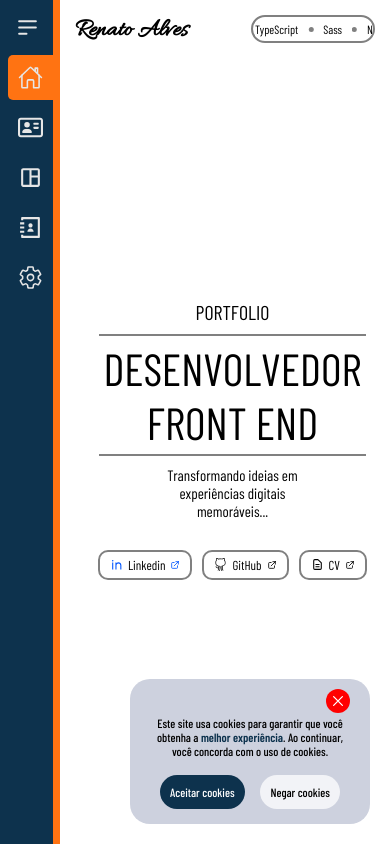
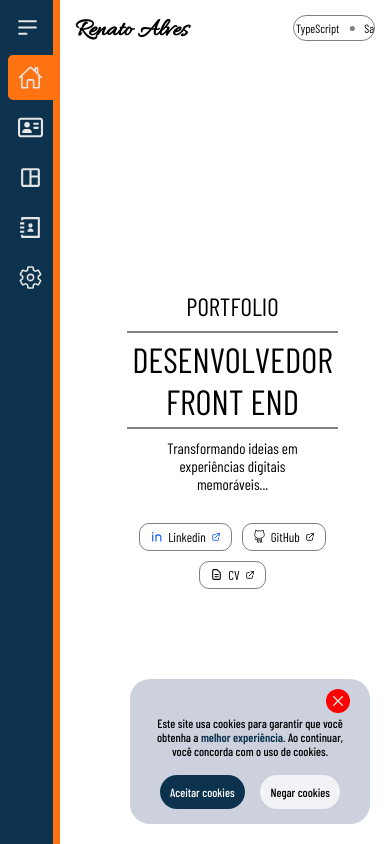
Before and after one commit to rena02to/portfolio, a Next.js app: page / in a window 390 px wide. Shown: the top 844 px of the page. Built offline with nearby package versions, Linux system fonts and the light colour scheme; grey boxes are pictures that could not be loaded; a web font is replaced by a local one.

Commit message:
alterações na responsividade

```diff
--- a/src/styles/start.module.scss
+++ b/src/styles/start.module.scss
@@ -30,7 +30,7 @@
     .textslider{
         width: 150px;
         border-radius: 20px;
-        border: 2px solid gray;
+        border: 1px solid gray;
         padding: 5px 10px;
         display: flex;
         gap: 10px;
@@ -41,6 +41,9 @@
         right: 15px;
         @media (max-width: 500px){
             width: 100px;
+        }
+        @media (max-width: 400px){
+            width: 60px;
         }
         ul{
             @include align-flex(row);
@@ -137,10 +140,10 @@
         }
         @media (max-width: 500px){
             h1{
-                font-size: 45px;
+                font-size: 50px;
             }
             h2{
-                font-size: 20px;
+                font-size: 25px;
             }
             .phrase{
                 font-size: 15px;
@@ -148,10 +151,16 @@
                 flex-wrap: wrap;
             }
         }
+        @media (max-width: 400px){
+            h1{
+                font-size: 35px;
+            }
+        }
     }
     .links{
         @include align-flex(row);
         gap: 25px;
+        flex-wrap: wrap;
         a{
             @include align-flex(row);
             text-decoration: none;
@@ -238,7 +247,7 @@
                 }
             }
         }
-        @media (max-width: 1000px){
+        @media (max-width: 800px){
             gap: 10px;
             a{
                 p{
@@ -256,6 +265,7 @@
         }
         @media (max-width: 600px){
             a{
+                border: 1px solid gray;
                 p{
                     font-size: 15px;
                 }
@@ -284,6 +294,9 @@
                 }
             }
         }
+        @media (max-width: 400px){
+            width: 75%;
+        }
     }
 }
 
```
